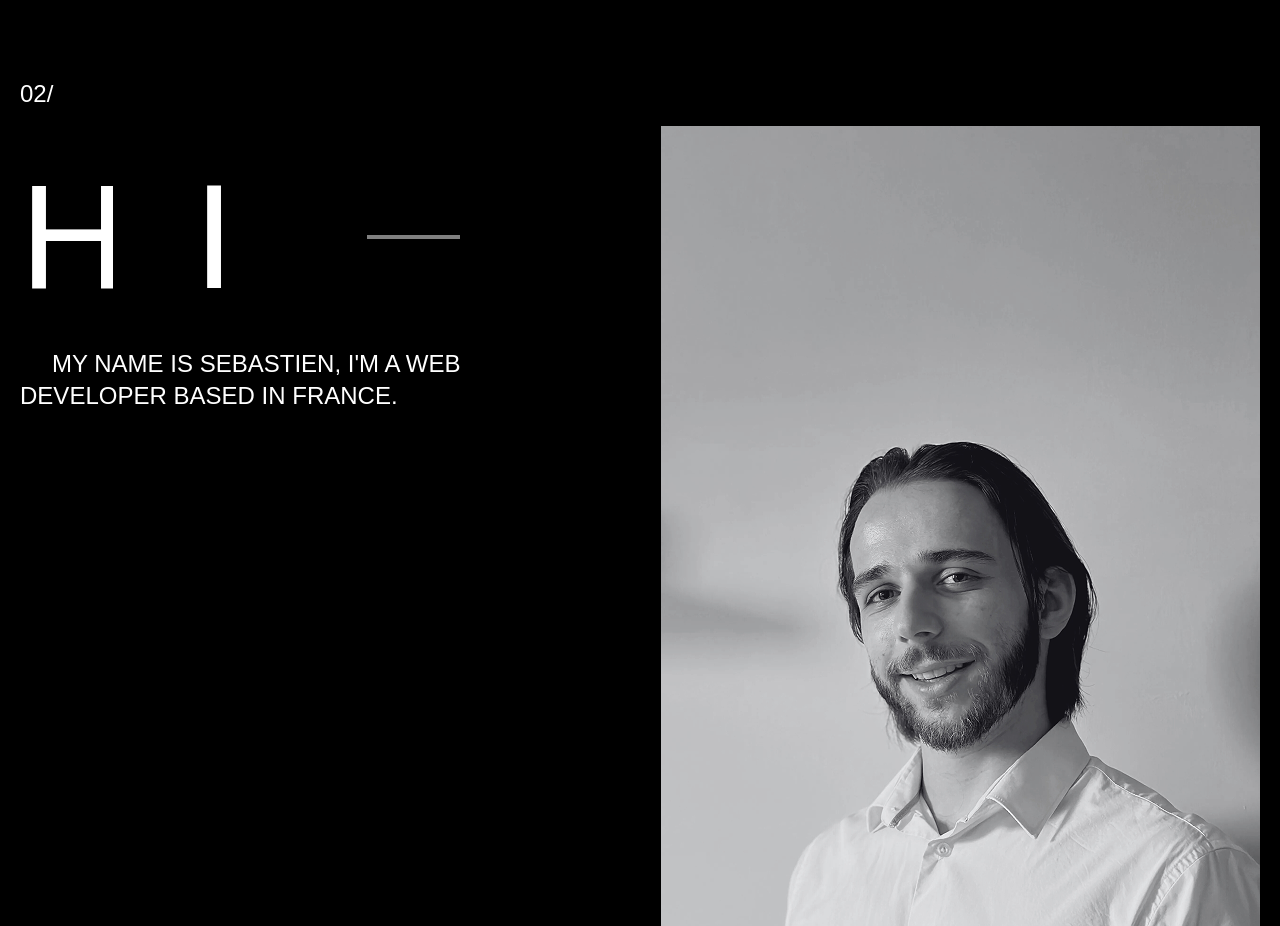
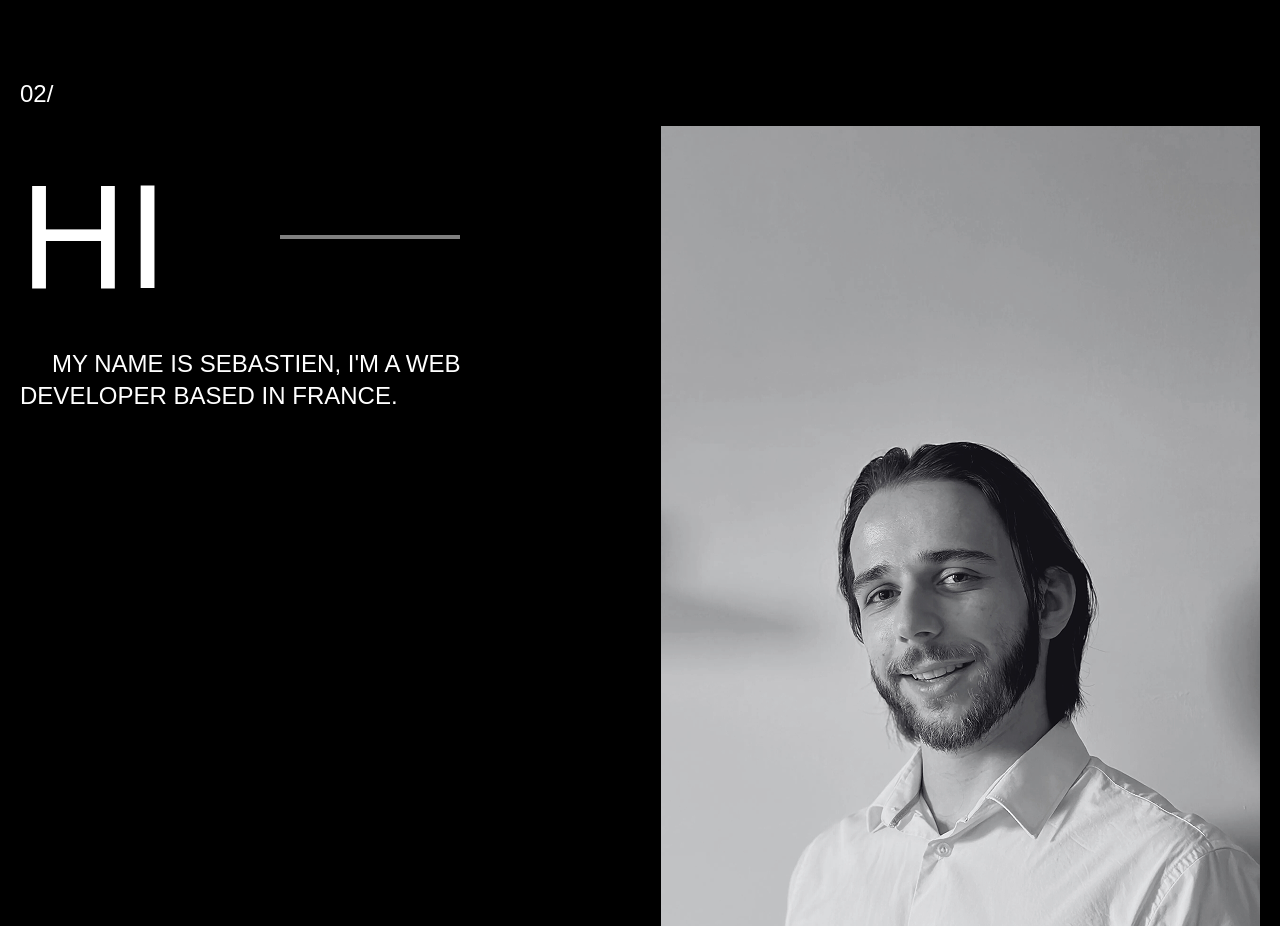
Before and after one commit to SebMZI/Sebastien-Morazzani-PortFolio, a Next.js app: page / in a window 1280 px wide. Shown: the part 920-1846 px from the top of the page. Built offline with nearby package versions, Linux system fonts and the light colour scheme.

Commit message:
fix: fix 'hi' text

```diff
--- a/src/containers/home-page/AboutSection.tsx
+++ b/src/containers/home-page/AboutSection.tsx
@@ -12,10 +12,11 @@ const AboutSection = () => {
         <div className="flex justify-between mt-4 gap-6">
           <div>
             <div className="flex items-center gap-20 w-full">
+              <div className="flex w-full">
                 {"hi".split("").map((l, i) => (
                   <div
                     key={i}
-                  className="overflow-hidden uppercase lg:text-[148px] w-full"
+                    className="overflow-hidden uppercase lg:text-[148px] w-fit"
                   >
                     <motion.span
                       initial={{ x: "100%" }}
@@ -29,6 +30,7 @@ const AboutSection = () => {
                     </motion.span>
                   </div>
                 ))}
+              </div>
               <span className="h-1 bg-white inline-block opacity-50 w-full"></span>
             </div>
 
```
Lines whose indentation alone changed are shown as unchanged.
